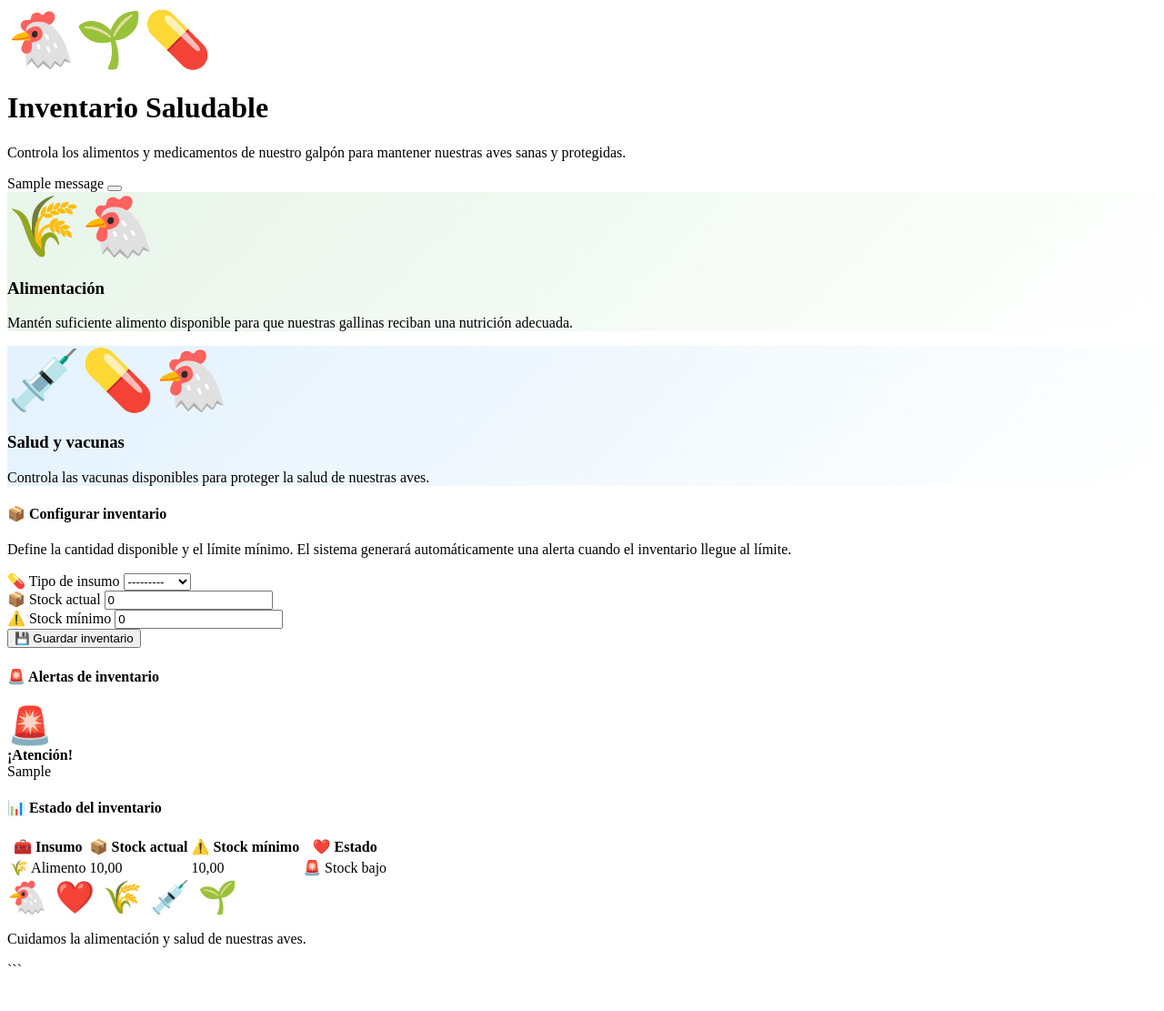
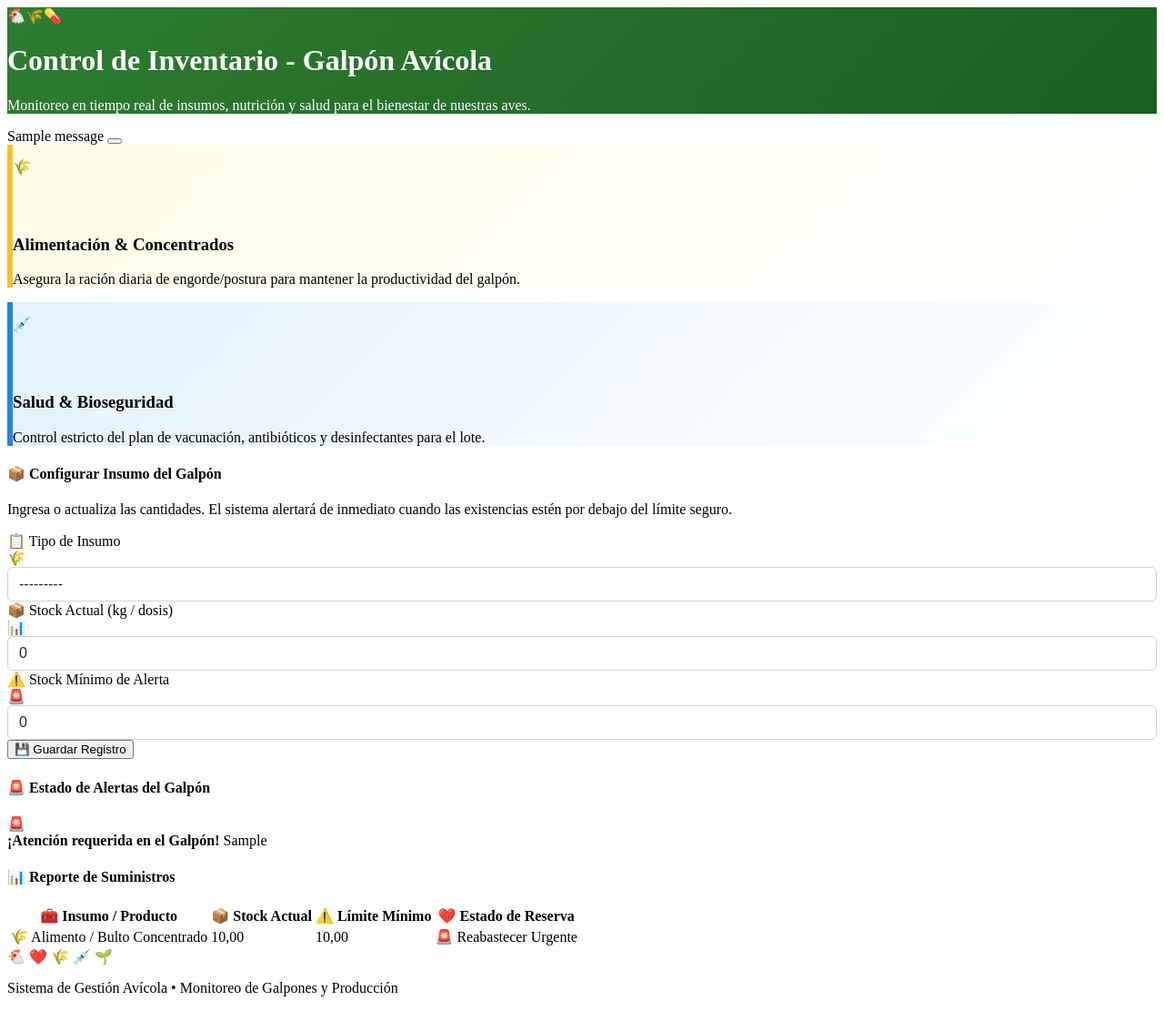
Before and after one commit to johancal30-ui/Galpon_Proyecto, a Django app: page /inventario/ in a window 1280 px wide. Shown: the whole page at 91% size. Before the commit the page ends 1062 px from the top, so only its background shows below. Run offline with Django 5.2, Linux system fonts and the light colour scheme; a user stored in the database is signed in; tables that the repository leaves empty hold one stand-in row (values such as "Sample post"); one stand-in notice (Sample message) is shown.

Commit message:
Mejora del diseño y funcionalidad del galpón de pollos

````diff
--- a/Galpon_Proyecto/templates/inventario.html
+++ b/Galpon_Proyecto/templates/inventario.html
@@ -1,365 +1,268 @@
 <div class="container py-4">
 
-    <!-- Encabezado -->
-    <div class="text-center mb-4">
-        <div style="font-size: 60px;">
-            🐔🌱💊
+    <!-- Encabezado con estilo Avícola/Galpón -->
+    <div class="text-center mb-5 p-4 rounded-4 shadow-sm" style="background: linear-gradient(135deg, #2e7d32, #1b5e20); color: white;">
+        <div class="display-3 mb-2 animate__animated animate__bounce">
+            🐔🌾💊
         </div>
-
-        <h1 class="fw-bold text-success">
-            Inventario Saludable
+        <h1 class="fw-bold display-5 mb-2">
+            Control de Inventario - Galpón Avícola
         </h1>
-
-        <p class="text-muted fs-5">
-            Controla los alimentos y medicamentos de nuestro galpón
-            para mantener nuestras aves sanas y protegidas.
+        <p class="lead opacity-90 mb-0">
+            Monitoreo en tiempo real de insumos, nutrición y salud para el bienestar de nuestras aves.
         </p>
     </div>
 
-
-    <!-- Mensajes -->
+    <!-- Mensajes de Django -->
     {% if messages %}
         {% for message in messages %}
-            <div class="alert alert-{% if message.tags == 'error' %}danger{% else %}{{ message.tags }}{% endif %} alert-dismissible fade show shadow-sm">
+            <div class="alert alert-{% if message.tags == 'error' %}danger{% else %}{{ message.tags }}{% endif %} alert-dismissible fade show shadow-sm border-0 rounded-3 mb-4" role="alert">
+                <i class="bi bi-info-circle-fill me-2"></i>
                 {{ message }}
-
-                <button type="button"
-                        class="btn-close"
-                        data-bs-dismiss="alert">
-                </button>
+                <button type="button" class="btn-close" data-bs-dismiss="alert" aria-label="Close"></button>
             </div>
         {% endfor %}
     {% endif %}
 
-
-    <!-- Tarjetas informativas -->
-    <div class="row g-4 mb-4">
+    <!-- Tarjetas informativas del Galpón -->
+    <div class="row g-4 mb-5">
 
         <!-- Alimento -->
         <div class="col-md-6">
-            <div class="card border-0 shadow h-100"
-                 style="background: linear-gradient(135deg, #e8f5e9, #ffffff);">
-
-                <div class="card-body text-center p-4">
-
-                    <div style="font-size: 65px;">
-                        🌾🐔
+            <div class="card border-0 shadow-sm h-100 rounded-4 overflow-hidden"
+                 style="background: linear-gradient(135deg, #fffde7, #ffffff); border-left: 6px solid #fbc02d !important;">
+                <div class="card-body p-4 d-flex align-items-center">
+                    <div class="fs-1 me-3 p-3 bg-warning bg-opacity-10 rounded-circle text-center" style="width: 80px; height: 80px; line-height: 50px;">
+                        🌾
                     </div>
-
-                    <h3 class="fw-bold text-success">
-                        Alimentación
-                    </h3>
-
-                    <p class="text-muted">
-                        Mantén suficiente alimento disponible para que
-                        nuestras gallinas reciban una nutrición adecuada.
-                    </p>
-
+                    <div>
+                        <h3 class="fw-bold text-dark mb-1">
+                            Alimentación & Concentrados
+                        </h3>
+                        <p class="text-muted mb-0 small">
+                            Asegura la ración diaria de engorde/postura para mantener la productividad del galpón.
+                        </p>
+                    </div>
                 </div>
             </div>
         </div>
 
-
-        <!-- Vacunas -->
+        <!-- Vacunas y Salud -->
         <div class="col-md-6">
-            <div class="card border-0 shadow h-100"
-                 style="background: linear-gradient(135deg, #e3f2fd, #ffffff);">
-
-                <div class="card-body text-center p-4">
-
-                    <div style="font-size: 65px;">
-                        💉💊🐔
+            <div class="card border-0 shadow-sm h-100 rounded-4 overflow-hidden"
+                 style="background: linear-gradient(135deg, #e3f2fd, #ffffff); border-left: 6px solid #1e88e5 !important;">
+                <div class="card-body p-4 d-flex align-items-center">
+                    <div class="fs-1 me-3 p-3 bg-primary bg-opacity-10 rounded-circle text-center" style="width: 80px; height: 80px; line-height: 50px;">
+                        💉
                     </div>
-
-                    <h3 class="fw-bold text-primary">
-                        Salud y vacunas
-                    </h3>
-
-                    <p class="text-muted">
-                        Controla las vacunas disponibles para proteger
-                        la salud de nuestras aves.
-                    </p>
-
+                    <div>
+                        <h3 class="fw-bold text-dark mb-1">
+                            Salud & Bioseguridad
+                        </h3>
+                        <p class="text-muted mb-0 small">
+                            Control estricto del plan de vacunación, antibióticos y desinfectantes para el lote.
+                        </p>
+                    </div>
                 </div>
             </div>
         </div>
 
     </div>
 
-
-    <!-- Formulario -->
-    <div class="card border-0 shadow-lg mb-4">
-
-        <div class="card-header bg-success text-white p-3">
-            <h4 class="mb-0">
-                📦 Configurar inventario
+    <!-- Formulario para agregar / actualizar -->
+    <div class="card border-0 shadow rounded-4 mb-5">
+        <div class="card-header bg-success bg-gradient text-white p-3 rounded-top-4 d-flex align-items-center">
+            <h4 class="mb-0 fw-bold">
+                📦 Configurar Insumo del Galpón
             </h4>
         </div>
 
         <div class="card-body p-4">
-
-            <p class="text-muted">
-                Define la cantidad disponible y el límite mínimo.
-                El sistema generará automáticamente una alerta
-                cuando el inventario llegue al límite.
+            <p class="text-muted mb-4">
+                Ingresa o actualiza las cantidades. El sistema alertará de inmediato cuando las existencias estén por debajo del límite seguro.
             </p>
 
-            <form method="POST">
-
+            <form method="POST" id="form-inventario" class="needs-validation" novalidate>
                 {% csrf_token %}
 
-                <div class="row">
-
-                    <div class="col-md-4 mb-3">
-                        <label class="form-label fw-bold">
-                            💊 Tipo de insumo
+                <div class="row g-3">
+                    <div class="col-md-4">
+                        <label class="form-label fw-bold text-secondary">
+                            📋 Tipo de Insumo
                         </label>
-
-                        {{ form.tipo }}
+                        <div class="input-group">
+                            <span class="input-group-text bg-light border-end-0">🌾</span>
+                            {{ form.tipo }}
+                        </div>
                     </div>
 
-
-                    <div class="col-md-4 mb-3">
-                        <label class="form-label fw-bold">
-                            📦 Stock actual
+                    <div class="col-md-4">
+                        <label class="form-label fw-bold text-secondary">
+                            📦 Stock Actual (kg / dosis)
                         </label>
-
-                        {{ form.stock_actual }}
+                        <div class="input-group">
+                            <span class="input-group-text bg-light border-end-0">📊</span>
+                            {{ form.stock_actual }}
+                        </div>
                     </div>
 
-
-                    <div class="col-md-4 mb-3">
-                        <label class="form-label fw-bold">
-                            ⚠️ Stock mínimo
+                    <div class="col-md-4">
+                        <label class="form-label fw-bold text-secondary">
+                            ⚠️ Stock Mínimo de Alerta
                         </label>
-
-                        {{ form.stock_minimo }}
+                        <div class="input-group">
+                            <span class="input-group-text bg-light border-end-0">🚨</span>
+                            {{ form.stock_minimo }}
+                        </div>
                     </div>
-
                 </div>
 
+                <div class="text-end mt-4">
+                    <button type="submit" class="btn btn-success btn-lg px-4 rounded-3 shadow-sm fw-bold">
+                        💾 Guardar Registro
+                    </button>
+                </div>
+            </form>
+        </div>
+    </div>
 
-                <div class="text-center mt-3">
-
-                    <button type="submit"
-                            class="btn btn-success btn-lg px-5 shadow">
-
-                        💾 Guardar inventario
-
-                    </button>
-
-                </div>
-
-            </form>
-
+    <!-- Alertas Activas -->
+    <div class="card border-0 shadow rounded-4 mb-5">
+        <div class="card-header bg-warning bg-gradient text-dark p-3 rounded-top-4">
+            <h4 class="mb-0 fw-bold">
+                🚨 Estado de Alertas del Galpón
+            </h4>
         </div>
 
+        <div class="card-body p-4">
+            {% if alertas %}
+                {% for alerta in alertas %}
+                    <div class="alert alert-danger d-flex align-items-center shadow-sm rounded-3 border-0 mb-3" role="alert">
+                        <div class="fs-2 me-3">
+                            🚨
+                        </div>
+                        <div>
+                            <strong class="d-block fs-6">¡Atención requerida en el Galpón!</strong>
+                            <span>{{ alerta.mensaje }}</span>
+                        </div>
+                    </div>
+                {% endfor %}
+            {% else %}
+                <div class="alert alert-success text-center border-0 rounded-3 p-4 mb-0" style="background-color: #e8f5e9;">
+                    <div class="fs-1 mb-2">
+                        🥳🐔🌱
+                    </div>
+                    <h5 class="fw-bold text-success">
+                        ¡Galpón Abastecido y Seguro!
+                    </h5>
+                    <p class="mb-0 text-muted">
+                        No hay alertas críticas registradas. Los niveles de alimento y medicina están en rangos óptimos.
+                    </p>
+                </div>
+            {% endif %}
+        </div>
     </div>
 
-
-    <!-- Alertas -->
-    <div class="card border-0 shadow-lg mb-4">
-
-        <div class="card-header bg-warning p-3">
-
-            <h4 class="mb-0">
-                🚨 Alertas de inventario
+    <!-- Tabla de Inventario Actual -->
+    <div class="card border-0 shadow rounded-4 mb-4">
+        <div class="card-header bg-dark bg-gradient text-white p-3 rounded-top-4">
+            <h4 class="mb-0 fw-bold">
+                📊 Reporte de Suministros
             </h4>
-
         </div>
 
-
-        <div class="card-body">
-
-            {% if alertas %}
-
-                {% for alerta in alertas %}
-
-                    <div class="alert alert-danger d-flex align-items-center shadow-sm">
-
-                        <div style="font-size: 40px;" class="me-3">
-                            🚨
-                        </div>
-
-                        <div>
-
-                            <strong>
-                                ¡Atención!
-                            </strong>
-
-                            <br>
-
-                            {{ alerta.mensaje }}
-
-                        </div>
-
+        <div class="card-body p-0">
+            {% if inventarios %}
+                <div class="table-responsive">
+                    <table class="table table-hover align-middle mb-0">
+                        <thead class="table-light">
+                            <tr>
+                                <th class="ps-4 py-3">🧰 Insumo / Producto</th>
+                                <th class="py-3">📦 Stock Actual</th>
+                                <th class="py-3">⚠️ Límite Mínimo</th>
+                                <th class="pe-4 py-3">❤️ Estado de Reserva</th>
+                            </tr>
+                        </thead>
+                        <tbody>
+                            {% for inventario in inventarios %}
+                                <tr>
+                                    <td class="ps-4 fw-bold text-dark">
+                                        {% if inventario.tipo == 'alimento' %}
+                                            🌾 Alimento / Bulto Concentrado
+                                        {% else %}
+                                            💉 Vacuna / Medicina Avícola
+                                        {% endif %}
+                                    </td>
+                                    <td>
+                                        <span class="fw-semibold">{{ inventario.stock_actual }}</span>
+                                    </td>
+                                    <td>
+                                        <span class="text-muted">{{ inventario.stock_minimo }}</span>
+                                    </td>
+                                    <td class="pe-4">
+                                        {% if inventario.stock_bajo %}
+                                            <span class="badge bg-danger text-white px-3 py-2 rounded-pill shadow-sm">
+                                                🚨 Reabastecer Urgente
+                                            </span>
+                                        {% else %}
+                                            <span class="badge bg-success text-white px-3 py-2 rounded-pill shadow-sm">
+                                                ✅ Nivel Seguro
+                                            </span>
+                                        {% endif %}
+                                    </td>
+                                </tr>
+                            {% endfor %}
+                        </tbody>
+                    </table>
+                </div>
+            {% else %}
+                <div class="text-center py-5">
+                    <div class="fs-1 text-muted mb-2">
+                        📦🌱
                     </div>
-
-                {% endfor %}
-
-            {% else %}
-
-                <div class="alert alert-success text-center">
-
-                    <div style="font-size: 45px;">
-                        🥳🐔🌱
-                    </div>
-
-                    <h5 class="fw-bold">
-                        ¡Todo está bajo control!
+                    <h5 class="fw-bold text-secondary">
+                        No se han registrado insumos todavía
                     </h5>
-
-                    <p class="mb-0">
-                        No existen alertas de inventario activas.
-                        Tenemos suficientes suministros.
+                    <p class="text-muted mb-0">
+                        Ingresa los primeros datos en el formulario para empezar el monitoreo del galpón.
                     </p>
-
                 </div>
-
             {% endif %}
-
         </div>
-
     </div>
 
-
-    <!-- Inventario actual -->
-    <div class="card border-0 shadow-lg">
-
-        <div class="card-header bg-dark text-white p-3">
-
-            <h4 class="mb-0">
-                📊 Estado del inventario
-            </h4>
-
-        </div>
-
-
-        <div class="card-body">
-
-            {% if inventarios %}
-
-                <div class="table-responsive">
-
-                    <table class="table table-hover align-middle">
-
-                        <thead class="table-success">
-
-                            <tr>
-
-                                <th>
-                                    🧰 Insumo
-                                </th>
-
-                                <th>
-                                    📦 Stock actual
-                                </th>
-
-                                <th>
-                                    ⚠️ Stock mínimo
-                                </th>
-
-                                <th>
-                                    ❤️ Estado
-                                </th>
-
-                            </tr>
-
-                        </thead>
-
-
-                        <tbody>
-
-                            {% for inventario in inventarios %}
-
-                                <tr>
-
-                                    <td class="fw-bold">
-
-                                        {% if inventario.tipo == 'alimento' %}
-                                            🌾 Alimento
-                                        {% else %}
-                                            💉 Vacuna
-                                        {% endif %}
-
-                                    </td>
-
-
-                                    <td>
-                                        {{ inventario.stock_actual }}
-                                    </td>
-
-
-                                    <td>
-                                        {{ inventario.stock_minimo }}
-                                    </td>
-
-
-                                    <td>
-
-                                        {% if inventario.stock_bajo %}
-
-                                            <span class="badge bg-danger fs-6">
-                                                🚨 Stock bajo
-                                            </span>
-
-                                        {% else %}
-
-                                            <span class="badge bg-success fs-6">
-                                                ✅ Stock suficiente
-                                            </span>
-
-                                        {% endif %}
-
-                                    </td>
-
-                                </tr>
-
-                            {% endfor %}
-
-                        </tbody>
-
-                    </table>
-
-                </div>
-
-            {% else %}
-
-                <div class="text-center py-4">
-
-                    <div style="font-size: 55px;">
-                        📦🌱
-                    </div>
-
-                    <h5>
-                        Aún no hay inventarios registrados
-                    </h5>
-
-                    <p class="text-muted">
-                        Utiliza el formulario de arriba para comenzar.
-                    </p>
-
-                </div>
-
-            {% endif %}
-
-        </div>
-
-    </div>
-
-
-    <!-- Pie visual -->
-    <div class="text-center mt-5 mb-3">
-
-        <div style="font-size: 35px;">
+    <!-- Pie del Galpón -->
+    <div class="text-center mt-5 mb-3 text-muted">
+        <div class="fs-3 mb-1">
             🐔 ❤️ 🌾 💉 🌱
         </div>
-
-        <p class="text-muted">
-            Cuidamos la alimentación y salud de nuestras aves.
+        <p class="small mb-0">
+            Sistema de Gestión Avícola • Monitoreo de Galpones y Producción
         </p>
-
     </div>
 
 </div>
-```
+
+<!-- Estilos rápidos para asegurar que los inputs de Django se vean bien con Bootstrap -->
+<style>
+    #form-inventario input, #form-inventario select {
+        display: block;
+        width: 100%;
+        padding: 0.375rem 0.75rem;
+        font-size: 1rem;
+        font-weight: 400;
+        line-height: 1.5;
+        color: #212529;
+        background-color: #fff;
+        background-clip: padding-box;
+        border: 1px solid #ced4da;
+        appearance: none;
+        border-radius: 0.375rem;
+        transition: border-color .15s ease-in-out,box-shadow .15s ease-in-out;
+    }
+    #form-inventario input:focus, #form-inventario select:focus {
+        border-color: #198754;
+        outline: 0;
+        box-shadow: 0 0 0 0.25rem rgba(25, 135, 84, 0.25);
+    }
+</style>
````
Also changed, not shown: Galpon_Proyecto/models.py (+6 -1 lines).
